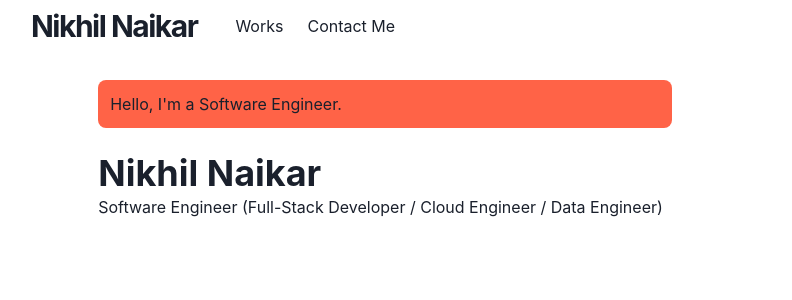
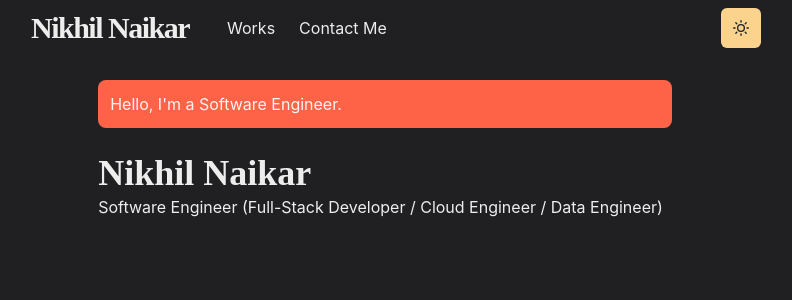
Before and after one commit to Nikhil-Naikar/Profolio-Website, a Next.js app: page / in a window 1280 px wide. Shown: the top 300 px of the page, without its empty margins (255-1047 px from the left). Built offline with nearby package versions, Linux system fonts and the light colour scheme.

Commit message:
added theme toggle buttom, darkto light mode

```diff
--- a/app/(root)/layout.tsx
+++ b/app/(root)/layout.tsx
@@ -1,6 +1,5 @@
 'use client'
 
-import Image from "next/image";
 import { usePathname } from 'next/navigation'
 import NavBar from "@/components/NavBar";
 import { Box, Container } from "@chakra-ui/react";
--- a/app/providers/ChakraUiProvider.tsx
+++ b/app/providers/ChakraUiProvider.tsx
@@ -1,12 +1,12 @@
 "use client";
 
 import { ChakraProvider } from "@chakra-ui/react";
-import custom_theme from "@/theme";
+import theme from "@/theme";
 
 export const ChakraUiProvider = ({
   children,
 }: {
   children: React.ReactNode;
 }) => {
-  return <ChakraProvider theme={custom_theme}>{children}</ChakraProvider>;
+  return <ChakraProvider theme={theme}>{children}</ChakraProvider>;
 };
--- a/components/NavBar.tsx
+++ b/components/NavBar.tsx
@@ -5,6 +5,7 @@
 import { Box, Container, Flex, Heading, IconButton, Link, Menu, MenuButton, MenuItem, MenuList, Stack, useColorModeValue } from "@chakra-ui/react";
 import { HamburgerIcon } from "@chakra-ui/icons";
 import { useEffect, useState } from 'react';
+import ThemeToggleButton from "./ToggleButton";
 
 interface listitems_Props{
     href:string,
@@ -87,6 +88,7 @@
                     </Stack>
                 )}
                 <Box flex={1} textAlign="right">
+                    <ThemeToggleButton />
                     {isMounted && (
                         <Box ml={2} display={{ base: 'inline-block', md: 'none' }}>
                             <Menu>
--- /dev/null
+++ b/components/ToggleButton.tsx
@@ -0,0 +1,18 @@
+import { AnimatePresence, motion } from 'framer-motion'
+import { IconButton, useColorMode, useColorModeValue } from '@chakra-ui/react'
+import { SunIcon, MoonIcon } from '@chakra-ui/icons'
+
+const ThemeToggleButton = () => {
+  const { toggleColorMode } = useColorMode()
+
+  return (
+    <IconButton
+        aria-label="Toggle theme"
+        colorScheme={useColorModeValue('purple', 'orange')}
+        icon={useColorModeValue(<MoonIcon />, <SunIcon />)}
+        onClick={toggleColorMode}
+    ></IconButton>
+  )
+}
+
+export default ThemeToggleButton
--- a/theme.tsx
+++ b/theme.tsx
@@ -1,11 +1,48 @@
+import { extendTheme, type StyleFunctionProps } from '@chakra-ui/react'
+import { mode } from '@chakra-ui/theme-tools'
 
-import { extendTheme, type ThemeConfig } from '@chakra-ui/react'
-
-const config: ThemeConfig = {
-  initialColorMode: 'light',
-  useSystemColorMode: false,
+const styles = {
+  global: (props: StyleFunctionProps) => ({
+    body: {
+      bg: mode('#f0e7db', '#202023')(props)
+    }
+  })
 }
 
-const custom_theme = extendTheme({ config })
+const components = {
+  Heading: {
+    variants: {
+      'section-title': {
+        textDecoration: 'underline',
+        fontSize: 20,
+        textUnderlineOffset: 6,
+        textDecorationColor: '#525252',
+        textDecorationThickness: 4,
+        marginTop: 3,
+        marginBottom: 4
+      }
+    }
+  },
+  Link: {
+    baseStyle: (props: StyleFunctionProps) => ({
+      color: mode('#3d7aed', '#ff63c3')(props),
+      textUnderlineOffset: 3
+    })
+  }
+}
 
-export default custom_theme;
+const fonts = {
+  heading: "'M PLUS Rounded 1c'"
+}
+
+const colors = {
+  grassTeal: '#88ccca'
+}
+
+const config = {
+  initialColorMode: 'dark',
+  useSystemColorMode: true
+}
+
+const theme = extendTheme({ config, styles, components, fonts, colors })
+export default theme
```
